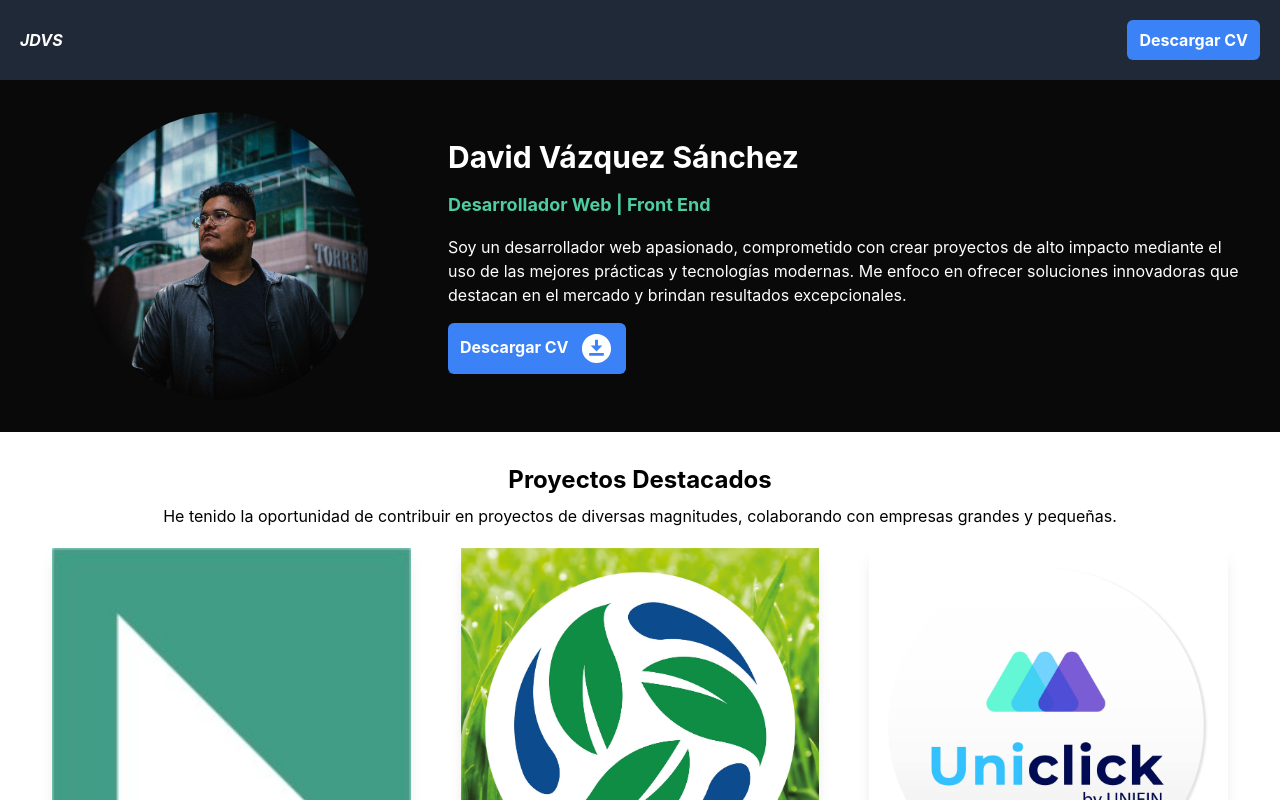
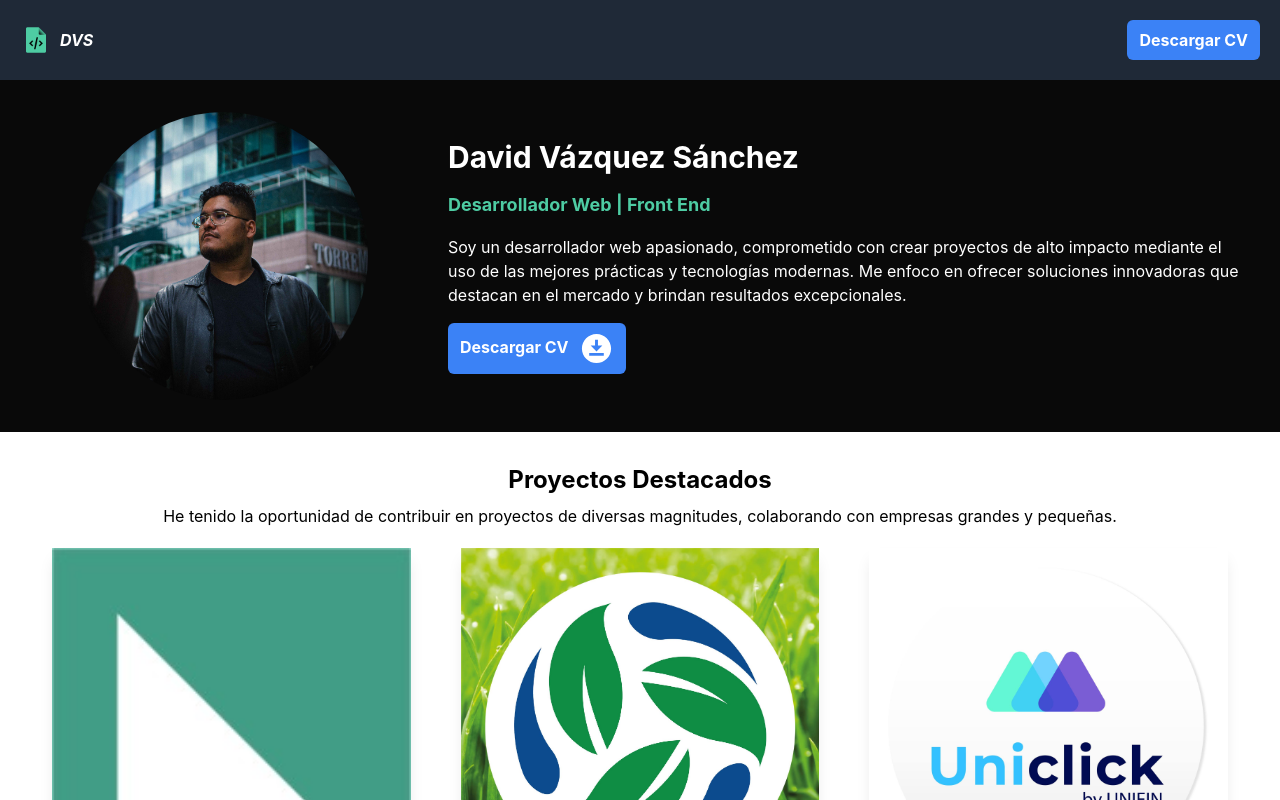
Before and after one commit to davidvsweb/sandra-reyes-portafolio, a React (Vite) app: page / in a window 1280 px wide. Shown: the top 800 px of the page. Built offline with nearby package versions, Linux system fonts and the light colour scheme.

Commit message:
fix favicon

```diff
--- a/src/assets/ui/components/Navbar.tsx
+++ b/src/assets/ui/components/Navbar.tsx
@@ -1,11 +1,15 @@
 import CV from "./../../../assets/static/CV-VSJD.pdf";
+import code_icon from "./../../../assets/img/icons-code.png";
 
 export function Navbar() {
   return (
     <nav className="flex justify-between items-center p-5 bg-gray-800">
+      <div className="flex items-center gap-2">
+        <img src={code_icon} alt="icon-code" className="w-8"/>
       <a className="font-bold italic text-md text-white" href="/">
-        JDVS
+        DVS
       </a>
+      </div>
       <div className="flex items-center gap-4">
         <a
           className="text-white bg-blue-500 py-2 px-3 rounded-md hover:text-white font-bold"
```
Also changed, not shown: src/assets/img/icons-code.png (added), 1 other file (tests, documents, lock files or other folders).
